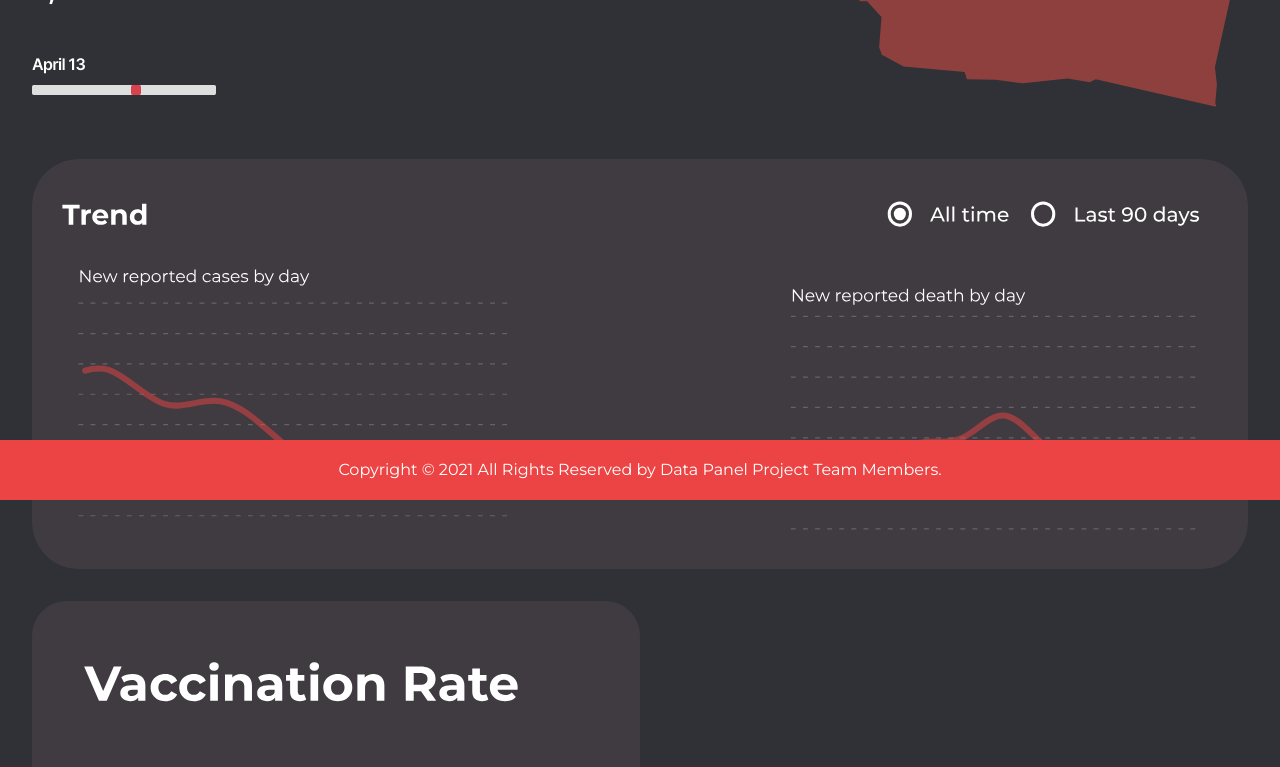
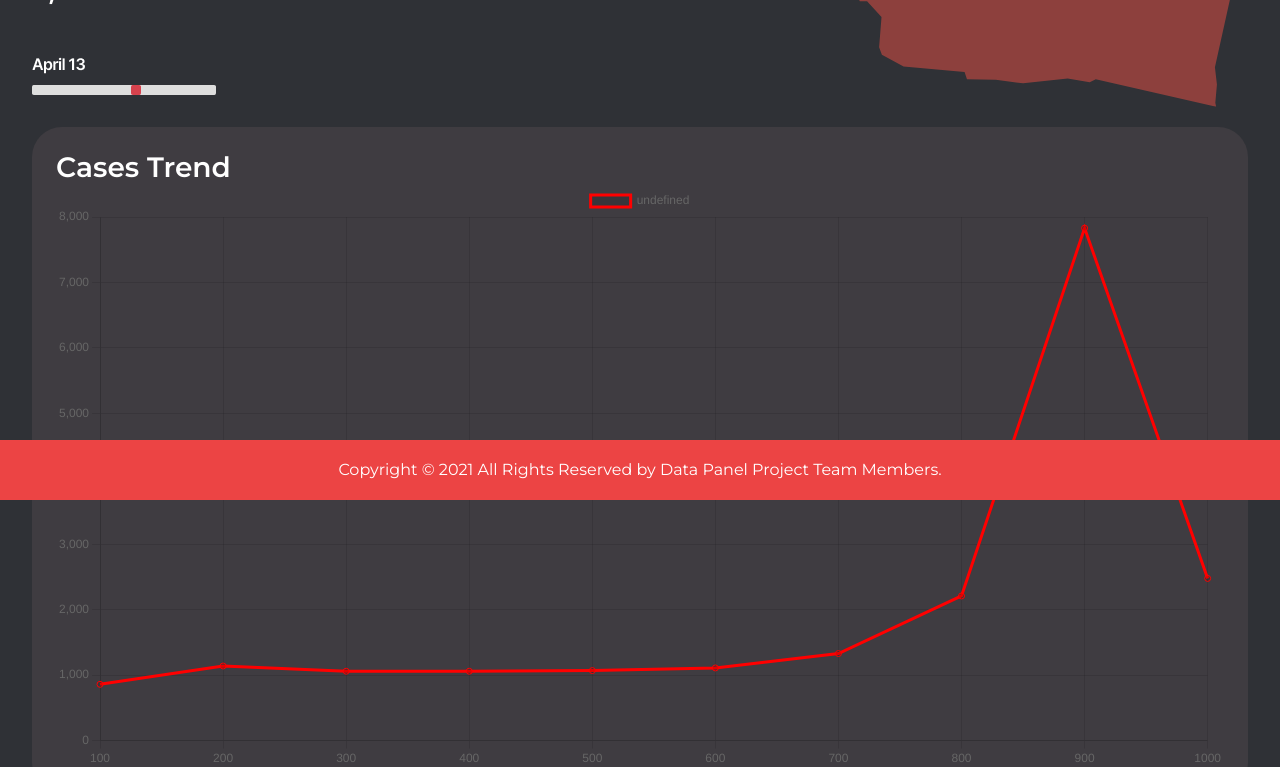
Before and after one commit to info340-au21/CovidNow-Datapanel, a React (Create React App) app: page /dashboard in a window 1280 px wide. Shown: the part 300-1067 px from the top of the page. Built offline with nearby package versions, Linux system fonts and the light colour scheme; no server answers; a web font is replaced by a local one.

Commit message:
static value case graph added

```diff
--- a/package.json
+++ b/package.json
@@ -7,8 +7,10 @@
     "@testing-library/react": "^11.2.7",
     "@testing-library/user-event": "^12.8.3",
     "bootstrap": "^5.1.3",
+    "chart.js": "^3.6.1",
     "react": "^17.0.2",
     "react-bootstrap": "^2.0.2",
+    "react-chartjs-2": "^4.0.0",
     "react-dom": "^17.0.2",
     "react-router": "^5.2.0",
     "react-router-dom": "^5.3.0",
--- /dev/null
+++ b/src/components/CasesGraph.js
@@ -0,0 +1,31 @@
+import React from "react";
+import { Line } from "react-chartjs-2";
+import Chart from "chart.js/auto";
+
+export function CasesGraph(props) {
+    let data = props.data;
+    console.log(data);
+
+    var xValues = [100, 200, 300, 400, 500, 600, 700, 800, 900, 1000];
+
+    return (
+        <Line
+            data={{
+                labels: xValues,
+                datasets: [
+                    {
+                        data: [
+                            860, 1140, 1060, 1060, 1070, 1110, 1330, 2210, 7830,
+                            2478,
+                        ],
+                        borderColor: "red",
+                        fill: false,
+                    }
+                ],
+            }}
+            options={{
+                legend: { display: false }
+            }}
+        />
+    );
+}
--- a/src/components/Dashboard.js
+++ b/src/components/Dashboard.js
@@ -1,5 +1,43 @@
 import React from "react";
 import { Stats } from "./Stats";
+import { CasesGraph } from "./CasesGraph";
+
+function Widgets(props) {
+    const CaseDeathURL = `https://data.cdc.gov/resource/9mfq-cb36.json`;
+    let data = [];
+
+    fetch(CaseDeathURL + `?state=${props.state}`)
+        .then((res) => {
+            return res.json();
+        })
+        .then((res) => {
+            data = res;
+            data.forEach((oneDay) => {
+                oneDay.submission_date = oneDay.submission_date.substr(0, 10);
+            });
+            console.log(data);
+        })
+        .catch((err) => {
+            console.log(err);
+    });
+
+    function Widget(props) {
+        return (
+            <div className="widget">
+                <h2>{props.title}</h2>
+                {
+                    props.type === "case" && <CasesGraph data={ data }/>
+                }
+            </div>
+        );
+    }
+
+    return (
+        <div>
+            <Widget type="case" title="Cases Trend" />
+        </div>
+    );
+}
 
 export function Dashboard(props) {
     let data = props.data.WA;
@@ -7,6 +45,7 @@ export function Dashboard(props) {
     return (
         <div className="dashboard">
             <Stats type="dashboard" state={data} />
+            <Widgets state="WA" />
             <img
                 className="trend d-sm-none"
                 src="./img/trend-mobile.svg"
@@ -19,6 +58,5 @@ export function Dashboard(props) {
             />
             <img className="rate" src="./img/rate.svg" alt="Vaccination Rate" />
         </div>
-
     );
 }
--- a/src/style.css
+++ b/src/style.css
@@ -68,3 +68,14 @@ footer p {
 footer a {
     color: white;
 }
+
+.widget {
+    background-color: #3f3c41;
+    border-radius: 30px;
+    padding: 1.5rem;
+}
+
+.widget h2 {
+    font-weight: 600;
+    color: white;
+}
```
Also changed, not shown: 2 other files (tests, documents, lock files or other folders). Lines whose indentation alone changed are shown as unchanged.
